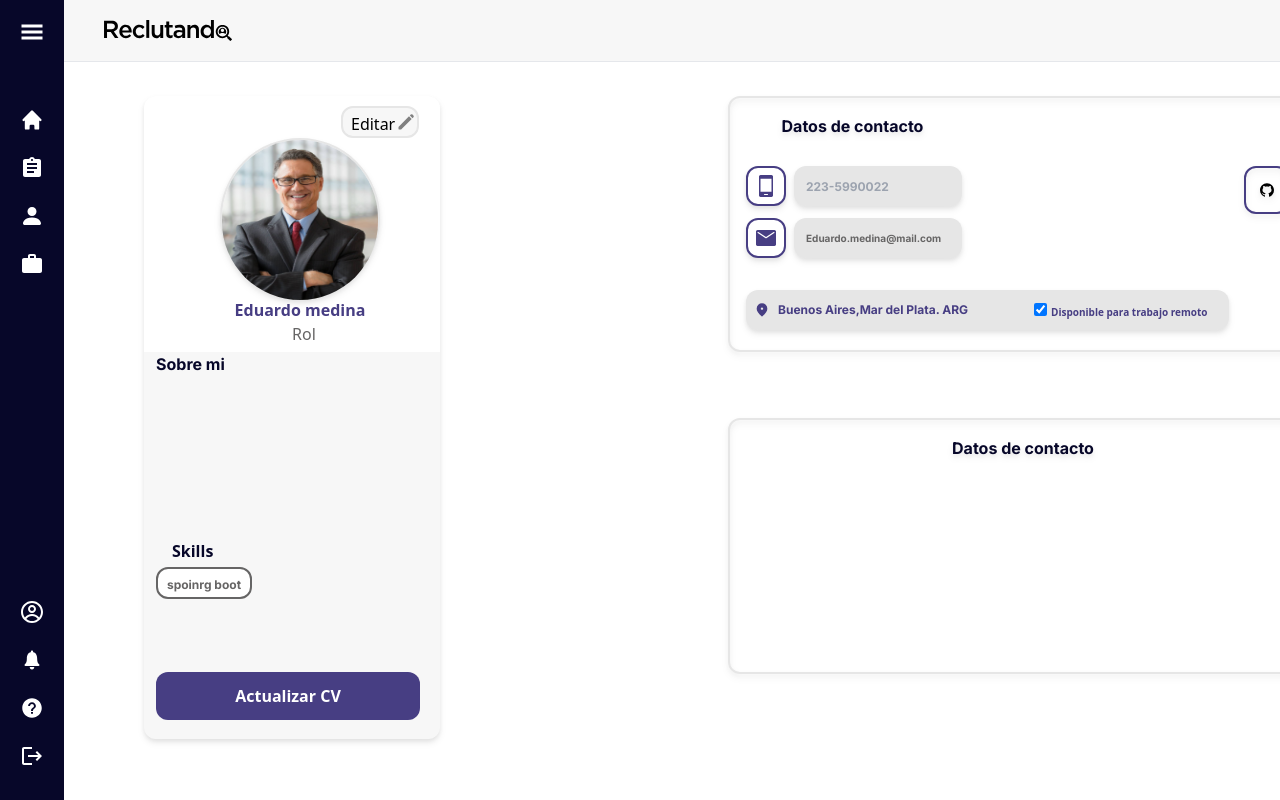
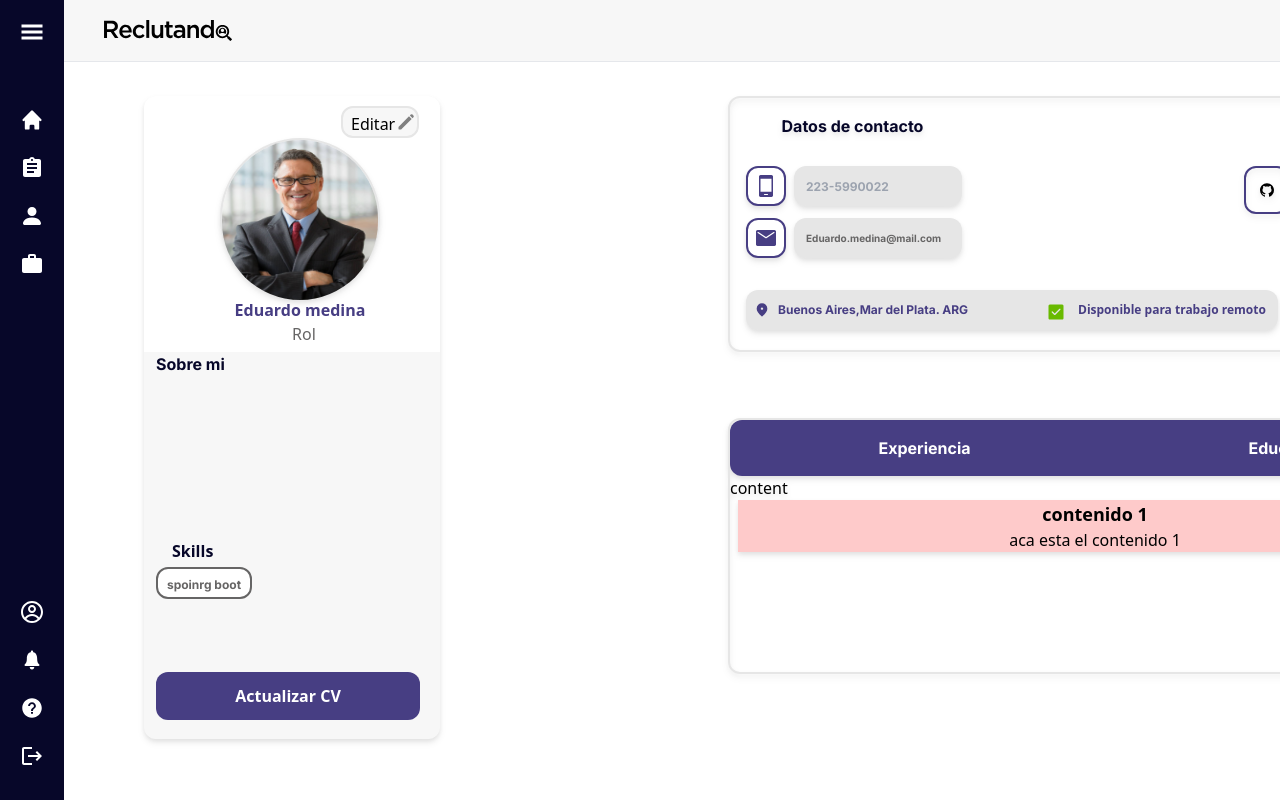
Before and after one commit to yesifita/S8-21-t-react-agregarback, a React (Vite) app: page /postulante/perfil in a window 1280 px wide. Shown: the top 800 px of the page. Built offline with nearby package versions, Linux system fonts and the light colour scheme; no server answers.

Commit message:
tab bar educacion/experiencia

```diff
--- a/src/componentes/PerfilPostulante/CardDatosContacto.tsx
+++ b/src/componentes/PerfilPostulante/CardDatosContacto.tsx
@@ -6,6 +6,7 @@ import { AiFillGithub } from 'react-icons/ai'
 import { AiFillBehanceSquare } from 'react-icons/ai'
 import { AiOutlineInstagram } from 'react-icons/ai'
 import { AiFillLinkedin } from 'react-icons/ai'
+import check from '../../assets/icons/check_box.svg'
 import { Link } from 'react-router-dom'
 
 const CardDatosContacto = () => {
@@ -74,10 +75,11 @@ const CardDatosContacto = () => {
                 </p>
               </div>
             </div>
-            <div className="w-56 h-10 pt-2 bg-secundaryGreyLight2 rounded-br-xl rounded-tr-xl">
-                <input type="checkbox" className='pl-3 pr-2' checked></input>
-              <label className='w-56 pl-1 font-semibold text-xxs h-80 text-start text-secundaryViolet'>Disponible para trabajo remoto
-              </label>
+            <div className="flex flex-row justify-center h-10 pt-2 items-centerw-56 bg-secundaryGreyLight2 rounded-br-xl rounded-tr-xl">
+              <img src={check} className="w-10 h-10 pb-3 pl-3 pr-2 "></img>
+              <p className="w-56 pt-1 pl-1 text-xs font-semibold h-80 text-start text-secundaryViolet">
+                Disponible para trabajo remoto
+              </p>
             </div>
           </div>
         </main>
--- a/src/componentes/PerfilPostulante/CardEducacion.tsx
+++ b/src/componentes/PerfilPostulante/CardEducacion.tsx
@@ -1,26 +1,66 @@
-
+import { useState } from "react"
 
 const CardEducacion = () => {
+    const [state, setState] = useState(1)
+
+    const action=(i)=>{
+        setState(i)
+        console.log(i)
+    }
+
   return (
-    <div className="h-64 mr-12 border-2 border-solid w-734 rounded-xl drop-shadow-md border-secundaryGreyLight2">
-        <div className="flex flex-row justify-around mt-4 mb-2">
-          <h3 className="mr-8 text-base font-bold pr-28 font-primaria text-primaryBlueDark ">
-            Datos de contacto
-          </h3>
+    <div
+      id="content_box"
+      className="box-border h-64 mr-12 border-2 border-solid w-734 rounded-xl drop-shadow-md border-secundaryGreyLight2"
+    >
+      <div id="tabs" className="flex">
+        <div
+          id="tab1"
+          className={`${state===1 ? "relative flex-1 py-4 pl-8 pr-2 text-base font-semibold text-center text-white cursor-pointer bg-secundaryViolet rounded-tl-xl rounded-bl-xl h-14 w-407 font-primaria active:border:none active:bg-white active:text-secundaryViolet active:after::absolute active:after::w-734"
+          : "relative flex-1 py-4 pl-8 pr-2 text-base font-semibold text-center text-white cursor-pointer bg-secundaryViolet rounded-tl-xl rounded-bl-xl h-14 w-407 font-primaria"}`}
 
-          {/* <button className="grid h-8 grid-cols-2 pl-2 mt-1 ml-40 text-center border-2 border-solid w-78 border-secundaryGreyLight2 bg-secundaryGreyLight">
-            Editar
-            <img  className="pt-1 pl-2 "></img>
-          </button> */}
+         onClick={()=>action(1)}>
+          Experiencia
         </div>
-        <main className="">
-
-
-
-
-        </main>
+        <div
+          id="tab2"
+          className={`${state===2 ? "relative flex-1 py-4 pl-8 pr-2 text-base font-semibold text-center text-white cursor-pointer bg-secundaryViolet rounded-tr-xl rounded-br-xl h-14 w-407 font-primaria active:border:none active:bg-white active:text-secundaryViolet active:after::absolute active:after::w-734"
+          : "relative flex-1 py-4 pl-8 pr-2 text-base font-semibold text-center text-white cursor-pointer bg-secundaryViolet rounded-tr-xl rounded-br-xl h-14 w-407 font-primaria"}`}
+          onClick={()=>action(2)}>
+          Educacion
+        </div>
       </div>
+      {/* *******************contenido de tabs************* */}
+      <div id="contents" className="relative">
+        content
+        {/*************primer tab***********/}
+        <div
+          id="content/content_active_tabs"
+          className="relative block ml-2 mr-2 text-center transition-all ease-in-out delay-100 bg-red-200"
+         >
+            {/* hidden */}
+          <h1 className="text-lg font-bold text-black ">contenido 1</h1>
+          <p>aca esta el contenido 1</p>
+        </div>
+            {/*************segunda tab***********/}
+        <div
+          id="content"
+          className="relative hidden text-center bg-red-200"
+        >
+        {/* hidden */}
+          <h1 className="text-lg font-bold text-black ">contenido 2</h1>
+          <p>aca esta el contenido 2</p>
+        </div>
+      </div>
+    </div>
   )
 }
 
 export default CardEducacion
+
+{
+  /* <button className="grid h-8 grid-cols-2 pl-2 mt-1 ml-40 text-center border-2 border-solid w-78 border-secundaryGreyLight2 bg-secundaryGreyLight">
+Editar
+<img  className="pt-1 pl-2 "></img>
+</button> */
+}
--- a/tailwind.config.js
+++ b/tailwind.config.js
@@ -42,6 +42,7 @@ export default {
         296:'296px',
         325: '325px',
         327: '327px',
+        349:'349px',
         360: '360px',
         407:'407px',
         450: '450px',
```
Also changed, not shown: src/assets/icons/check_box.svg (added).
